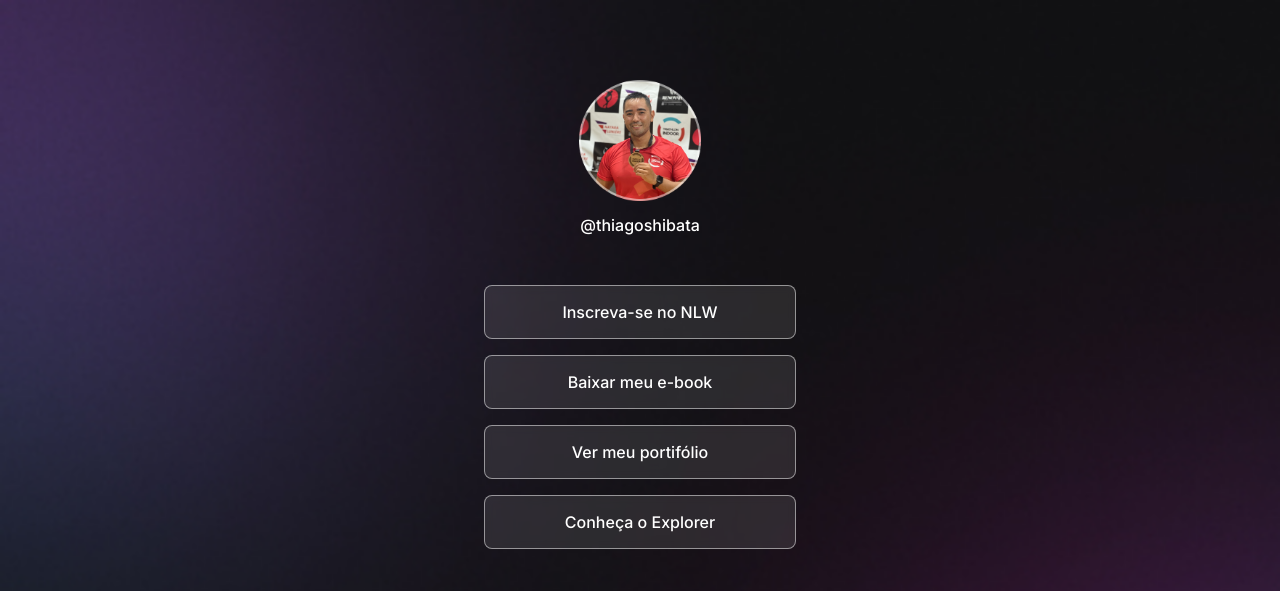
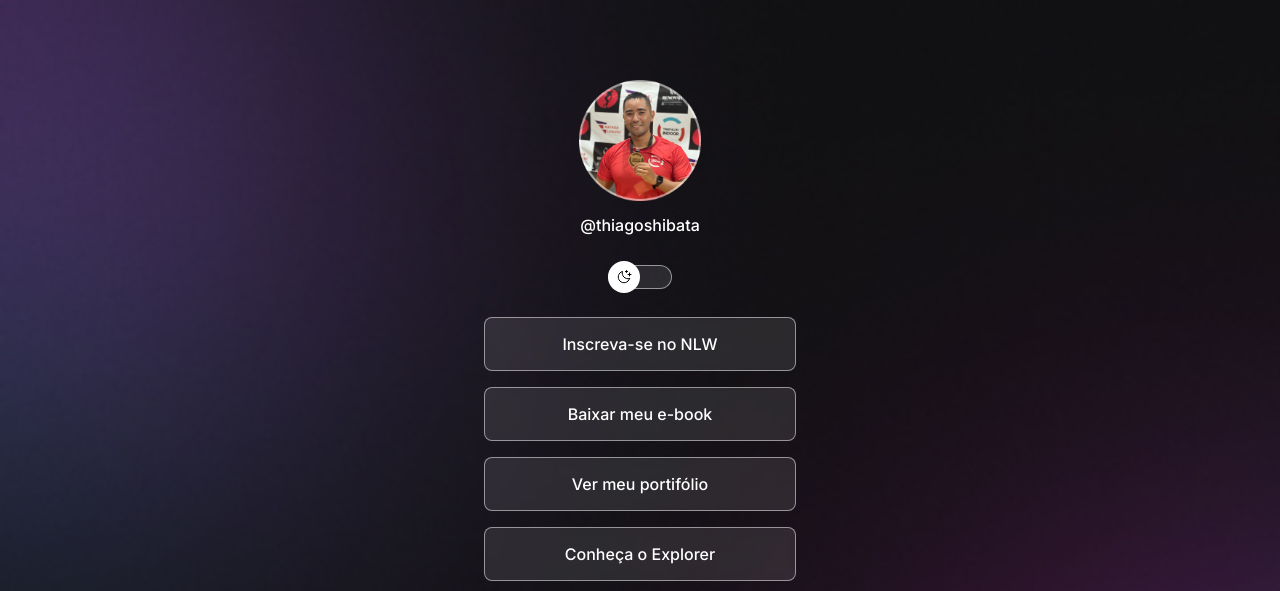
Before and after one commit to thiagoshibata/devLinks, a plain HTML site: page index.html in a window 1280 px wide. Shown: the top 591 px of the page. Drawn offline with nearby package versions, Linux system fonts and the light colour scheme.

Commit message:
adicionando o codigo javascript para dar função ao botao e alterar para o light mode.

```diff
--- a/index.html
+++ b/index.html
@@ -1,5 +1,5 @@
 <!DOCTYPE html>
-<html lang="pt-br" class="light">
+<html lang="pt-br"  class="">
   <head>
     <link rel="preconnect" href="https://fonts.googleapis.com" />
     <link rel="preconnect" href="https://fonts.gstatic.com" crossorigin />
@@ -20,6 +20,10 @@
           alt="Foto de Thiago de camisa azul, usando óculos e dentro do carro"
         />
         <p>@thiagoshibata</p>
+      </div>
+      <div id="switch">
+        <button></button>
+        <span></span>
       </div>
       <ul>
         <li>
--- a/style.css
+++ b/style.css
@@ -6,12 +6,28 @@
 }
 
 /*Definindo variáveis*/
-:root{
+:root {
   --text-color: white;
+  --bg-mobile-url: url(./assets/bg-mobile.jpg);
+  --stroke-color: rgba(255, 255, 255, 0.5);
+  --surface-color: rgba(255, 255, 255, 0.1);
+  --surface-color-hover: rgba(0, 0, 0, 0.02);
+  --highlight-color: rgb(255, 255, 255, 0.2);
+  --switch-bg-url: url(./assets/moon-stars.svg);
+}
+
+.light {
+  --text-color: black;
+  --bg-mobile-url: url(./assets/bg-mobile-light.jpg);
+  --stroke-color: rgba(0, 0, 0, 0.5);
+  --surface-color: rgba(0, 0, 0, 0.05);
+  --surface-color-hover: rgba(0, 0, 0, 0.2);
+  --highlight-color: rgb(0, 0, 0, 0.2);
+  --switch-bg-url: url(./assets/sun.svg);
 }
 
 body {
-  background: url(./assets/bg-mobile.jpg) no-repeat top center/cover;
+  background: var(--bg-mobile-url) no-repeat top center/cover;
 }
 
 body * {
@@ -39,6 +55,48 @@ body * {
   font-weight: 500;
   line-height: 24px;
   margin-top: 8px;
+
+}
+
+/*--- Switch ---*/
+
+#switch {
+  position: relative;
+  width: 64px;
+
+  margin: 4px auto;
+}
+#switch button {
+  width: 32px;
+  height: 32px;
+  border:0;
+  background: white var(--switch-bg-url) no-repeat center;
+  border-radius: 50%;
+
+  /* alinhando elementos com position absolute*/
+  position: absolute;
+  top: 50%;
+  left: 0;
+  z-index: 1;
+  transform: translateY(-50%);
+
+}
+.light #switch button{
+  right: 0;
+  left: initial;
+
+}
+#switch span {
+  display: block; /* para que o elemento inline aceite uma largura */
+  width: 64px;
+  height: 24px;
+  background: var(--surface-color);
+  border: 1px solid var(--stroke-color);
+  -webkit-backdrop-filter: blur(4px);
+  border-radius: 9999px;
+
+
+
 }
 
 /*--- Links ----*/
@@ -58,8 +116,8 @@ ul li a {
 
   padding: 16px 24px;
 
-  background: rgba(255, 255, 255, 0.1);
-  border: 1px solid rgba(255, 255, 255, 0.5);
+  background: var(--surface-color);
+  border: 1px solid var(--stroke-color);
   border-radius: 8px;
 
   backdrop-filter: blur(4px);
@@ -73,7 +131,7 @@ ul li a {
 
 ul li a:hover {
   /*pseudo-selector */
-  background: rgba(255, 255, 255, 0.05);
+  background: var(--surface-color-hover);
   border: 1px solid var(--text-color);
 }
 
@@ -98,12 +156,11 @@ ul li a:hover {
 }
 
 #social-links a:hover {
-  background: rgb(255, 255, 255, 0.2);
+  background: var(--highlight-color);
 }
 
-footer{
+footer {
   padding: 24px;
   text-align: center;
   font-size: 14px;
-
 }
```
